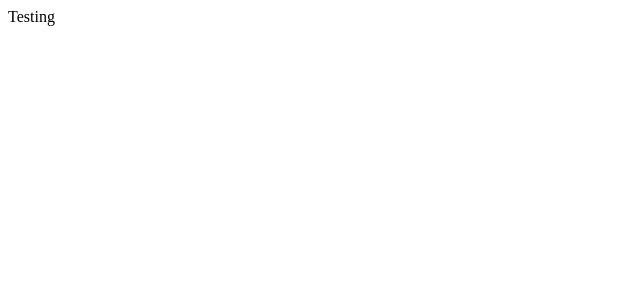
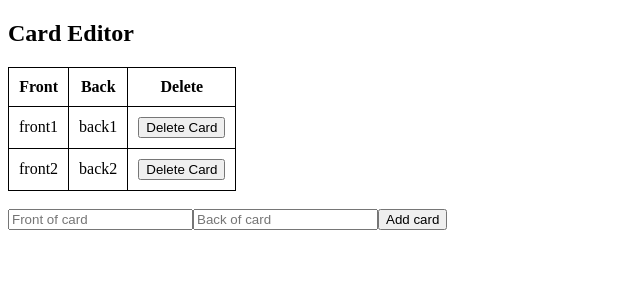
Before and after one commit to AditiR-42/datamatchbootcamp, a React (Create React App) app: page / in a window 1280 px wide. Shown: the top 300 px of the page, without its empty margins (0-640 px from the left). Built offline with nearby package versions, Linux system fonts and the light colour scheme.

Commit message:
Implement CardEditor component

```diff
--- a/src/App.js
+++ b/src/App.js
@@ -1,11 +1,21 @@
+import { render } from '@testing-library/react';
 import React from 'react';
+import CardEditor from './CardEditor';
 
-function App() {
-  return (
-    <div className="App">
-      Testing
-    </div>
-  );
+class App extends React.Component {
+  constructor(props) {
+    super(props);
+    this.state = {
+      cards: [
+        {front: 'front1', back: 'back1'},
+        {front: 'front2', back: 'back2'},
+      ],
+    };
+  }
+
+  render() {
+    return <CardEditor cards={this.state.cards}/>;
+  }
 }
 
 export default App;
--- /dev/null
+++ b/src/CardEditor.css
@@ -0,0 +1,14 @@
+table,
+td,
+th {
+    border: 1px solid black
+}
+
+table {
+    border-collapse: collapse;
+}
+
+td,
+th {
+    padding: 10px;
+}
--- /dev/null
+++ b/src/CardEditor.js
@@ -0,0 +1,59 @@
+import React from 'react';
+import './CardEditor.css';
+
+class CardEditor extends React.Component {
+    constructor(props) {
+        super(props);
+        this.state = {front: '', back: ''};
+    }
+
+    handleChange = event => this.setState({
+        [event.target.name]: event.target.value
+    });
+
+    render() {
+        const cards = this.props.cards.map((card, index) => {
+            return (
+                <tr key={index}>
+                    <td>{card.front}</td>
+                    <td>{card.back}</td>
+                    <td>
+                        <button>Delete Card</button>
+                    </td>
+                </tr>
+            );
+        });
+
+        return (
+            <div>
+                <h2>Card Editor</h2>
+                <table>
+                    <thead>
+                        <tr>
+                           <th>Front</th>
+                           <th>Back</th>
+                           <th>Delete</th>
+                        </tr>
+                    </thead>
+                    <tbody>
+                        {cards}
+                    </tbody>
+                </table>
+                <br/>
+                <input
+                name="front"
+                onChange={this.handleChange}
+                placeholder="Front of card"
+                value={this.state.front} />
+                <input
+                name="back"
+                onChange={this.handleChange}
+                placeholder="Back of card"
+                value={this.state.back}/>
+                <button>Add card</button>
+            </div>
+        );
+    }
+}
+
+export default CardEditor;
```
